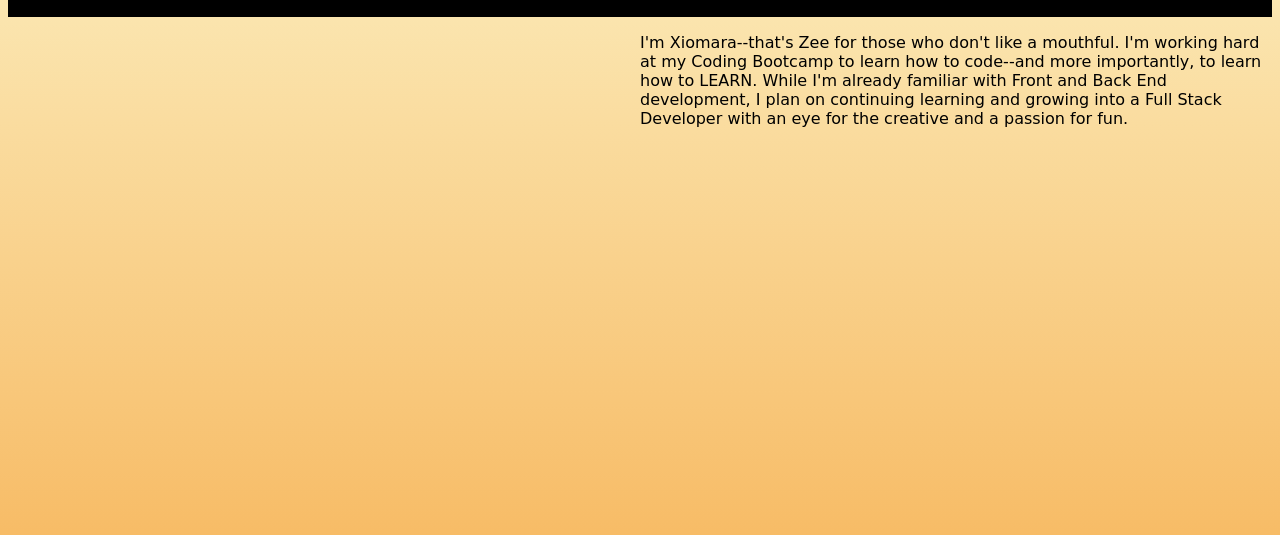
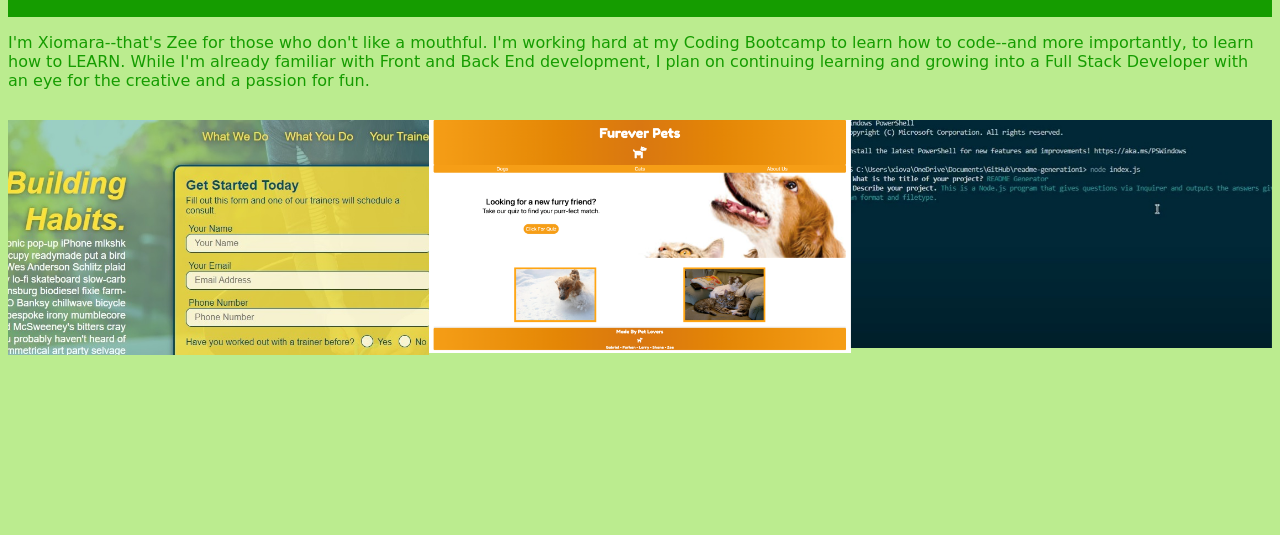
Before and after one commit to xiov91/updated-portfolio, a plain HTML site: page index.html in a window 1280 px wide. Shown: the part 265-800 px from the top of the page. Drawn offline with Linux system fonts and the light colour scheme; a web font is replaced by a local one.

Commit message:
hover effects and color palette change

```diff
--- a/index.html
+++ b/index.html
@@ -25,8 +25,28 @@
         </div>
     </div>
 
-    <div class="text">
-        <p>I'm Xiomara--that's Zee for those who don't like a mouthful. I'm working hard at my Coding Bootcamp to learn how to code--and more importantly, to learn how to LEARN. While I'm already familiar with Front and Back End development, I plan on continuing learning and growing into a Full Stack Developer with an eye for the creative and a passion for fun.</p>
+    <div>
+        <div class="text">
+            <p>I'm Xiomara--that's Zee for those who don't like a mouthful. I'm working hard at my Coding Bootcamp to
+                learn how to code--and more importantly, to learn how to LEARN. While I'm already familiar with Front
+                and Back End development, I plan on continuing learning and growing into a Full Stack Developer with an
+                eye for the creative and a passion for fun.</p>
+        </div>
+    </div>
+
+    <div class="port-container">
+        <div class="port-img">
+            <img src="assets/runbuddy.jpg">
+            <div class="hovertext middle">An exercise in HTML and CSS for a clean, professional page.</div>
+        </div>
+        <div class="port-img">
+            <img src="assets/fureverpet.png">
+            <div class="hovertext middle" id="left">A collaborative effort to make a fully functional site with the use of third-party APIs.</div>
+        </div>
+        <div class="port-img">
+            <img src="assets/readme.jpg">
+            <div class="hovertext middle">A from-scratch built CLI program that inquires and compiles information into a README.md file.</div>
+        </div>
     </div>
 
 </body>
--- a/src/style.css
+++ b/src/style.css
@@ -1,14 +1,20 @@
 body {
-    background: linear-gradient(to top, rgba(245, 171, 64, 0.8), rgba(245, 235, 64, 0.22));
+    background: #BBEC8F;
     height: 100%;
     background-attachment: fixed;
+    font-family: 'Indie Flower', cursive;
+    color: #159C00;
 }
 
-.text {
-    font-family: 'Indie Flower', cursive;
+img {
+    max-width: 100%;
+    max-height: 100%;
+}
+
+/* .text {
     float: right;
     width: 50%
-}
+} */
 
 .heading {
     font-family: 'Erica One', cursive;
@@ -23,17 +29,17 @@ body {
 }
 
 .flex-container {
+    background: #82E629;
     display: flex;
     flex-direction: row;
     flex-wrap: wrap;
     justify-content: center;
-    border-bottom: 20px solid;
+    border-bottom: 20px solid #159C00;
 }
 
 .headerimage {
     max-height: 250px;
     margin-left: 10px;
-
 }
 
 .header-container {
@@ -41,3 +47,44 @@ body {
     flex-direction: column;
     flex-wrap: wrap;
 }
+
+.port-container {
+    margin-top: 30px;
+    display: flex;
+}
+
+.port-img {
+    opacity: 1;
+    transition: .5s ease;
+    backface-visibility: hidden;
+
+    position: relative;
+    width: 50%;
+}
+
+.middle {
+    transition: .5s ease;
+    opacity: 0;
+    position: absolute;
+    top: 50%;
+
+    background-color: #159C00;
+    color: #DCE9D1;
+    font-size: 16px;
+    padding: 16px 32px;
+}
+
+.port-img:hover {
+    opacity: 0.5;
+}
+
+.port-img:hover .middle {
+    opacity: 1;
+}
+
+/* .hovertext {
+    background-color: #4CAF50;
+    color: white;
+    font-size: 16px;
+    padding: 16px 32px;
+}
```
Also changed, not shown: assets/fureverpet.png (added), assets/readme.jpg (added), assets/runbuddy.jpg (added).
